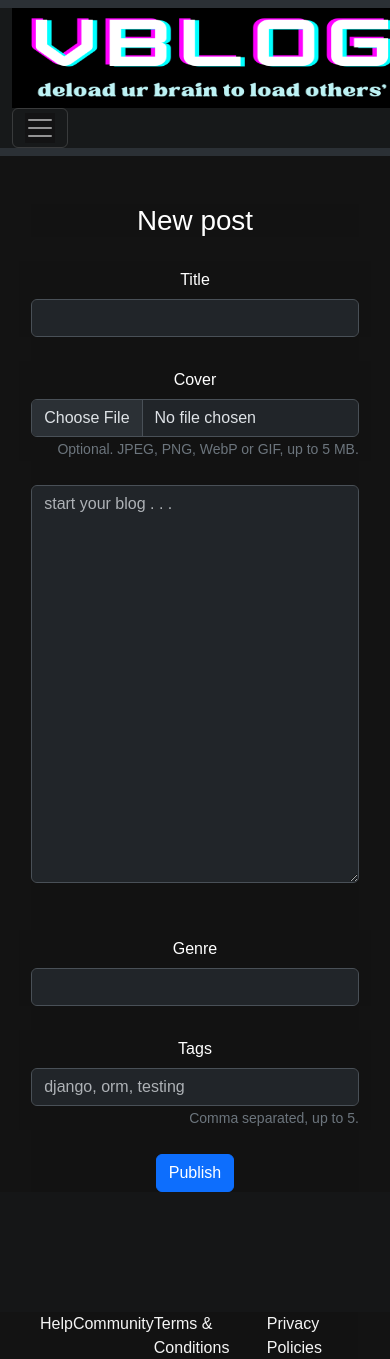
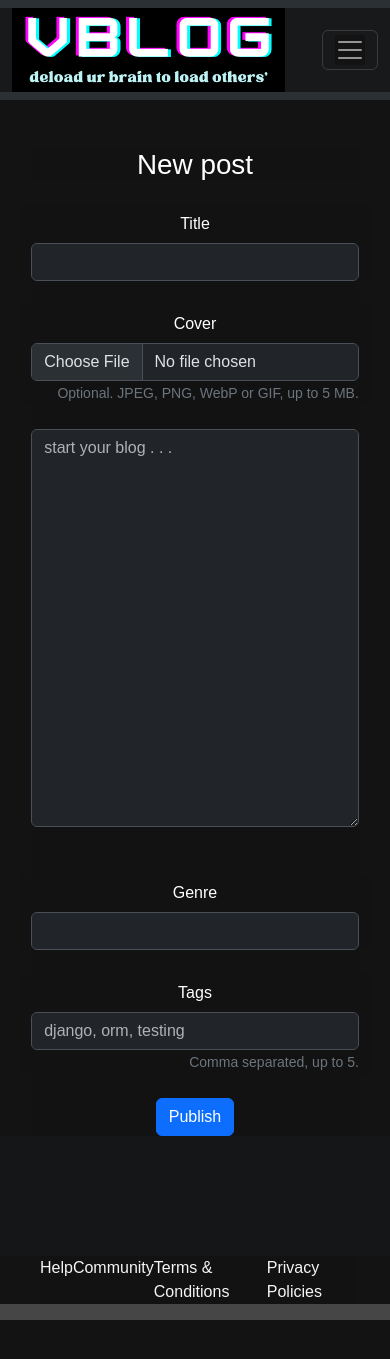
Before and after one commit to Vatsal-Kanojiya/VBlog_Django, a Django app: page /newblog/ in a window 390 px wide; the page is wider, and only the part inside the window is pictured. Shown: the top 1359 px of that part. After the commit the page ends 1320 px from the top of that part, so only its background shows below. Run offline with Django 4.2, Linux system fonts and the light colour scheme; the visitor is signed in with stand-in values (Sample User, id 1); some libraries are stand-ins or nearby versions.

Commit message:
docs: README for v2; fit the logo and cover field on phones

```diff
--- a/blogsitewithFKM2M121/blogapp/templates/newblog.html
+++ b/blogsitewithFKM2M121/blogapp/templates/newblog.html
@@ -23,7 +23,7 @@
 
         <div class="row mb-4" style="justify-content: center;align-items: center;">
             <label for="{{ form.cover.id_for_label }}" class="col-sm-1 col-form-label">Cover</label>
-            <div class="col-sm-7 text-start">
+            <div class="col-sm-7 text-start" style="overflow-wrap: anywhere;">
                 {{form.cover}}
                 <small class="text-secondary">Optional. JPEG, PNG, WebP or GIF, up to 5 MB.</small>
                 {{ form.cover.errors }}
--- a/blogsitewithFKM2M121/templates/base.html
+++ b/blogsitewithFKM2M121/templates/base.html
@@ -40,7 +40,7 @@
     <nav class="navbar navbar-expand-lg bg-body-tertiary">
         <div class="container-fluid">
             <!-- <a class="navbar-brand" style="font-size: 50px;font-weight: bolder;" href="{% url 'home' %}">KeepBloging</a> -->
-            <a href="{% url 'home' %}"><img src="{% static 'media/vlogo.png' %}" width="400px" height="100px" alt=""></a>
+            <a href="{% url 'home' %}"><img src="{% static 'media/vlogo.png' %}" width="400" height="100" alt="VBlog home" style="max-width: 70vw; height: auto;"></a>
 
           <button class="navbar-toggler" type="button" data-bs-toggle="collapse" data-bs-target="#navbarSupportedContent" aria-controls="navbarSupportedContent" aria-expanded="false" aria-label="Toggle navigation">
             <span class="navbar-toggler-icon"></span>
```
Also changed, not shown: README.md (added).
